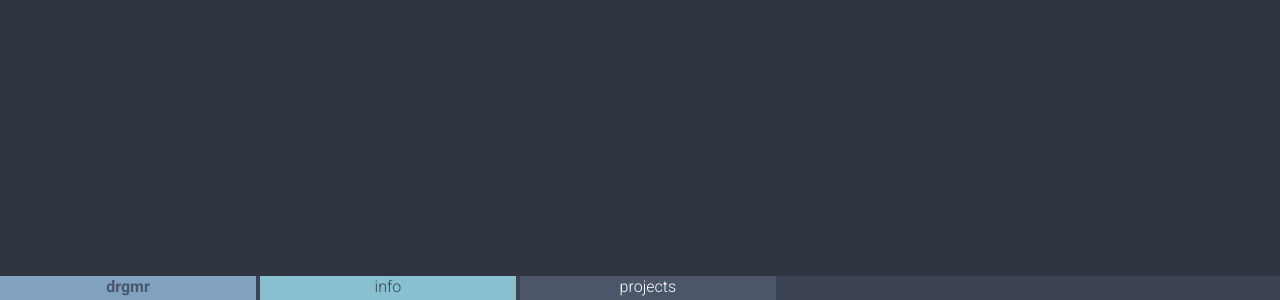
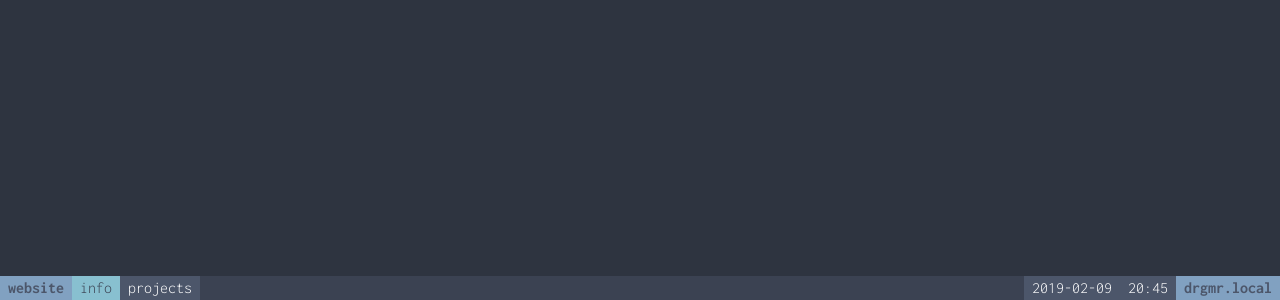
Before and after one commit to drgmr/drgmr.github.io, a plain HTML site: page index.html in a window 1280 px wide. Shown: the part 500-800 px from the top of the page. Drawn offline with nearby package versions, Linux system fonts and the light colour scheme.

Commit message:
Use Inconsolata and create the navigation bar

```diff
--- a/index.html
+++ b/index.html
@@ -7,7 +7,7 @@
 
   <title>drgmr</title>
 
-  <link rel="stylesheet" href="//fonts.googleapis.com/css?family=Roboto:300,300italic,700,700italic">
+  <link rel="stylesheet" href="//fonts.googleapis.com/css?family=Inconsolata:300,300italic,700,700italic">
   <link rel="stylesheet" href="//cdn.rawgit.com/necolas/normalize.css/master/normalize.css">
 
   <link rel="stylesheet" href="style.css">
@@ -16,13 +16,30 @@
 <body>
   <main>
   </main>
-  <footer>
-    <ul class="sessions">
-      <li>drgmr</li>
-      <li class="active-session">info</li>
-      <li>projects</li>
-    </ul>
-  </footer>
+  <nav>
+    <div class="sessions">
+      <div>
+        website
+      </div>
+      <div class="active-session">
+        <span>info</span>
+      </div>
+      <div>
+        <span>projects</span>
+      </div>
+    </div>
+    <div class="status">
+      <div>
+        <span>2019-02-09</span>
+      </div>
+      <div>
+        <span>20:45</span>
+      </div>
+      <div>
+        <span>drgmr.local</span>
+      </div>
+    </div>
+  </nav>
 </body>
 
 </html>
--- a/style.css
+++ b/style.css
@@ -1,5 +1,5 @@
 * {
-  font-family: "roboto";
+  font-family: "inconsolata";
 }
 
 body {
@@ -13,57 +13,37 @@ body {
   background: #2E3440;
 }
 
-ul {
-  margin: 0;
-  padding: 0;
+nav {
+  background: #3B4252;
 
-  height: 100%;
+  display: flex;
+  flex-direction: row;
 
-  list-style: none;
-  display: inline;
+  justify-content: space-between;
 }
 
-ul > li {
-  height: 100%;
-
-  display: inline-block;
-
-  width: 20%;
-  text-align: center;
+.sessions, .status {
+  display: flex;
+  flex-direction: row;
 }
 
-li:before {
-  content: '';
-  display: inline-block;
-  vertical-align: middle;
-  height: 100%;
+.sessions > *, .status > * {
+  background: #4C566A;
+  color: white;
+
+  display: flex;
+  align-items: center;
+
+  padding: 0 .5em 0 .5em;
 }
 
-ul > li {
-  background: #4C566A;
-  color: white;
-}
-
-ul > li:first-child {
+.sessions > *:first-child, .status > *:last-child {
   font-weight: bold;
   color: #4C566A;
   background: #81A1C1;
 }
 
 .active-session {
-  background: #88C0D0 !important;
-  color: #3B4252 !important;
+  background: #88C0D0;
+  color: #3B4252;
 }
-
-nav {
-}
-
-main {
-}
-
-main > div {
-}
-
-footer {
-  background: #3B4252;
-}
```
